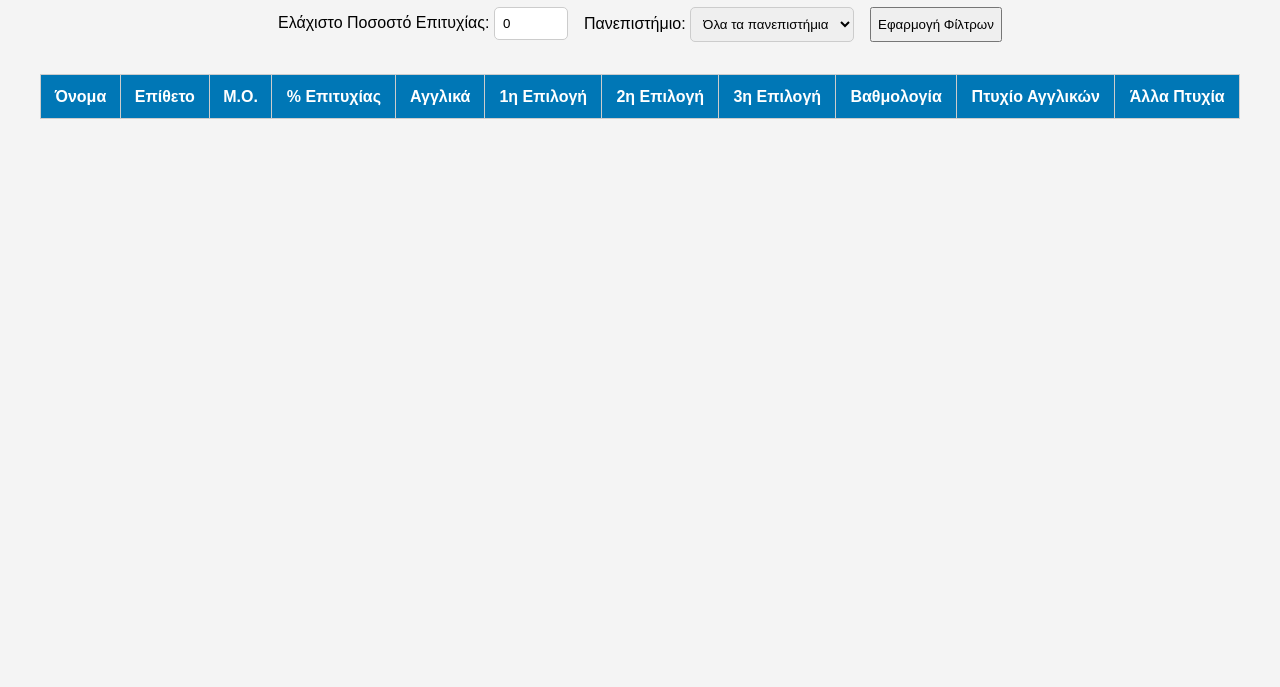
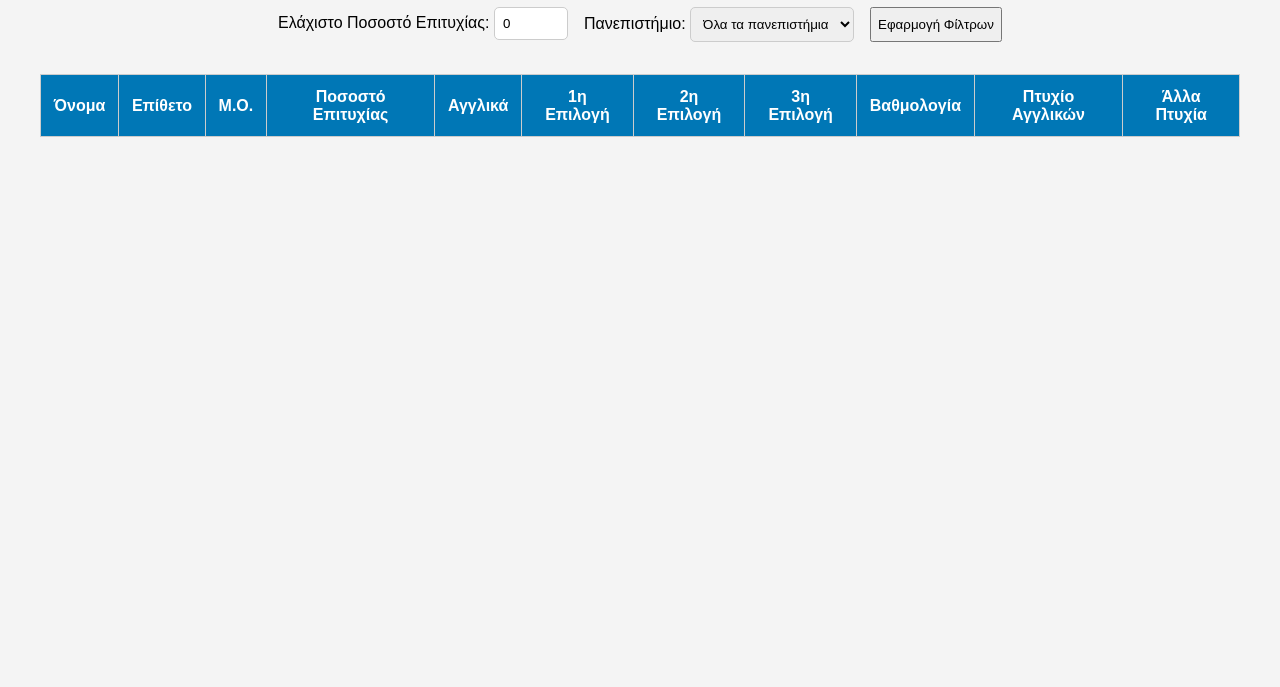
Before and after one commit to ParasMarios/erasmus-web-app, a website: page public/admin.html in a window 1280 px wide. Shown: the part 113-800 px from the top of the page. Drawn offline with Linux system fonts and the light colour scheme; no server answers.

Commit message:
Update column header in admin applications table and serve uploads directory

```diff
--- a/public/admin.html
+++ b/public/admin.html
@@ -27,7 +27,7 @@
                 <th>Όνομα</th>
                 <th>Επίθετο</th>
                 <th>Μ.Ο.</th>
-                <th>% Επιτυχίας</th>
+                <th>Ποσοστό Επιτυχίας</th>
                 <th>Αγγλικά</th>
                 <th>1η Επιλογή</th>
                 <th>2η Επιλογή</th>
--- a/server.js
+++ b/server.js
@@ -21,6 +21,8 @@ const PORT = 3000;
 app.use(express.static("public")); // για να σερβίρει HTML/CSS/JS
 app.use(bodyParser.json());
 app.use(bodyParser.urlencoded({ extended: true }));
+
+app.use("/uploads", express.static(path.join(__dirname, "uploads")));
 
 app.post("/register", async (req, res) => {
   const {
```
